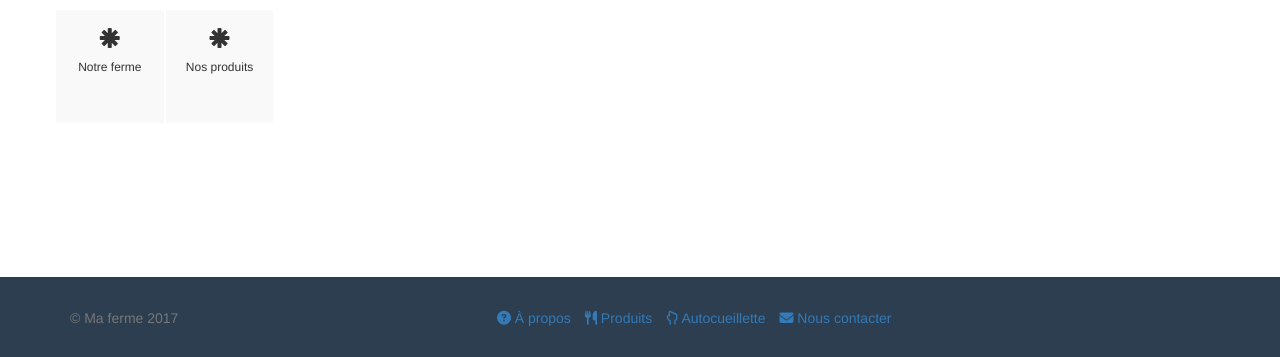
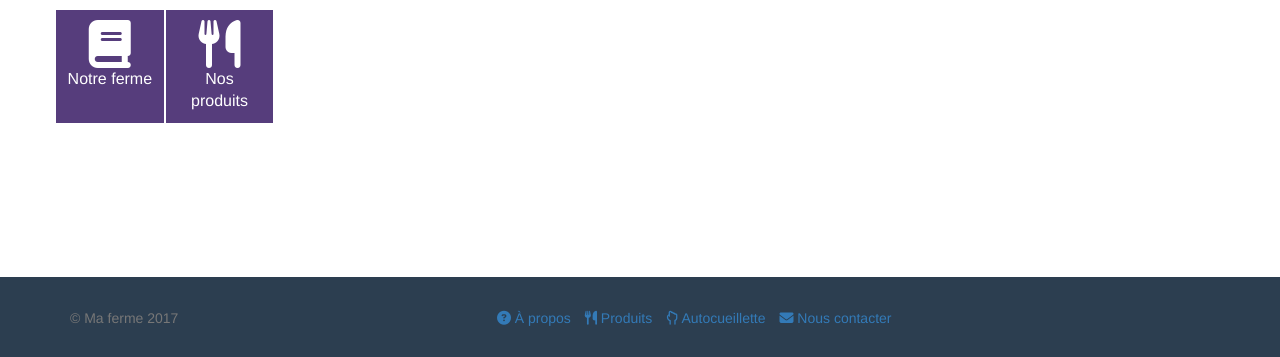
Before and after one commit to jdupl/farm-website-frontend, a website: page public/index.html in a window 1280 px wide. Shown: the part 443-800 px from the top of the page. Drawn offline with nearby package versions, Linux system fonts and the light colour scheme; some packages are replaced by stand-ins of ours; a script that the page names is missing.

Commit message:
Better squares

```diff
--- a/public/assets/main.css
+++ b/public/assets/main.css
@@ -102,7 +102,8 @@ footer a {
   font-size: 10px;
   line-height: 1.4;
   text-align: center;
-  background-color: #f9f9f9;
+  color: #fff;
+  background-color: #563d7c;
   border: 1px solid #fff;
 }
 .bs-glyphicons .glyphicon {
@@ -117,7 +118,7 @@ footer a {
 }
 .bs-glyphicons li:hover {
   color: #fff;
-  background-color: #563d7c;
+  background-color: #18bc9c;
 }
 
 @media (min-width: 768px) {
@@ -127,6 +128,6 @@ footer a {
   }
   .bs-glyphicons li {
     width: 12.5%;
-    font-size: 12px;
+    font-size: 16px;
   }
 }
--- a/public/partials/home.html
+++ b/public/partials/home.html
@@ -47,8 +47,8 @@
 <div class="row" style="padding-top: 12px;">
   <div class="bs-glyphicons">
     <ul class="bs-glyphicons-list">
-      <li> <span class="glyphicon glyphicon-asterisk" aria-hidden="true"></span> <span class="glyphicon-class">Notre ferme</span> </li>
-      <li> <span class="glyphicon glyphicon-asterisk" aria-hidden="true"></span> <span class="glyphicon-class">Nos produits</span> </li>
+      <li role="button" ng-click=""><i class="fa fa-book fa-3x" aria-hidden="true"></i><span class="glyphicon-class">Notre ferme</span></li>
+      <li role="button"><i class="fa fa-cutlery fa-3x" aria-hidden="true"></i><span class="glyphicon-class">Nos produits</span></li>
     </ul>
   </div>
 </div>
```
